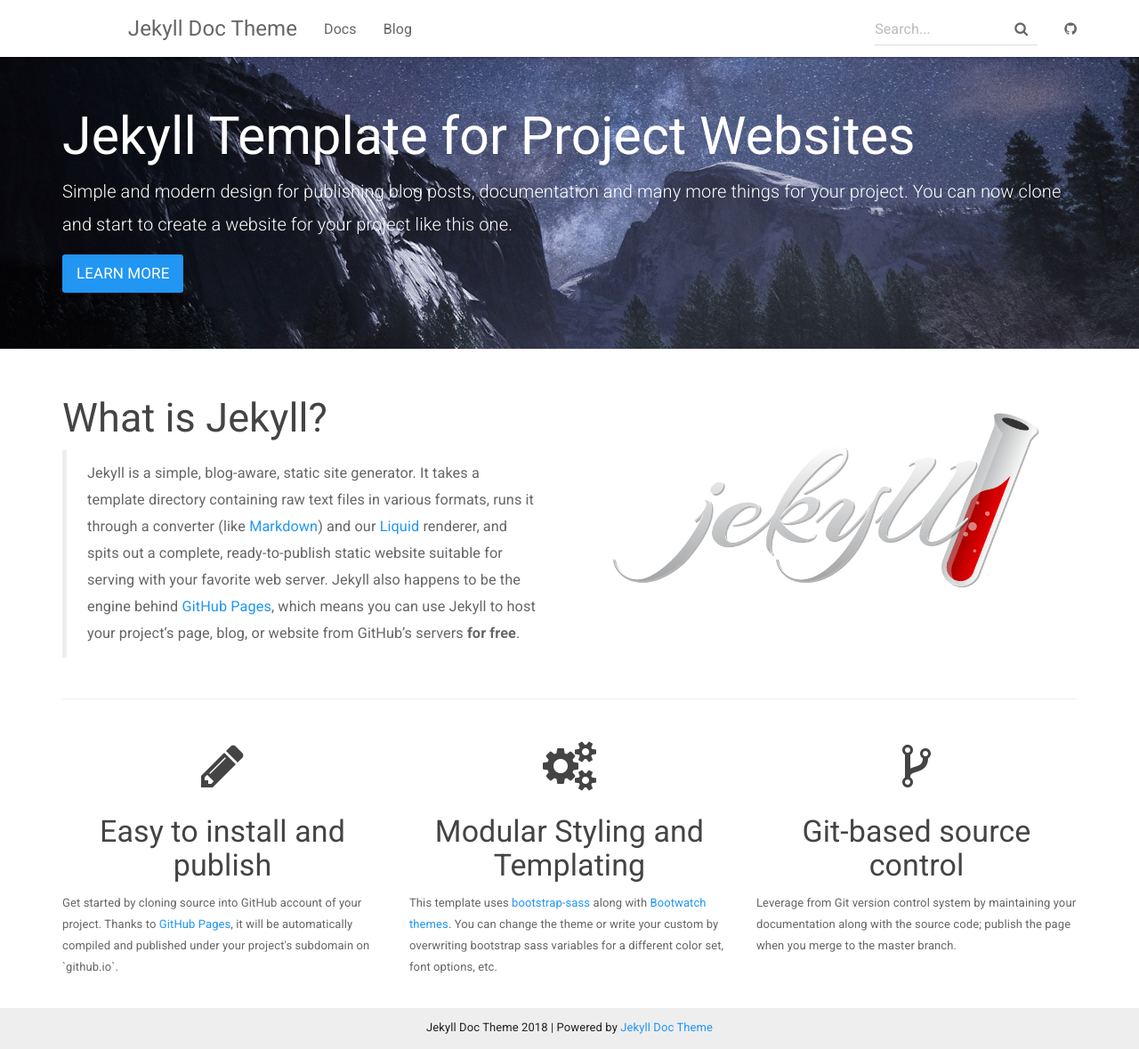
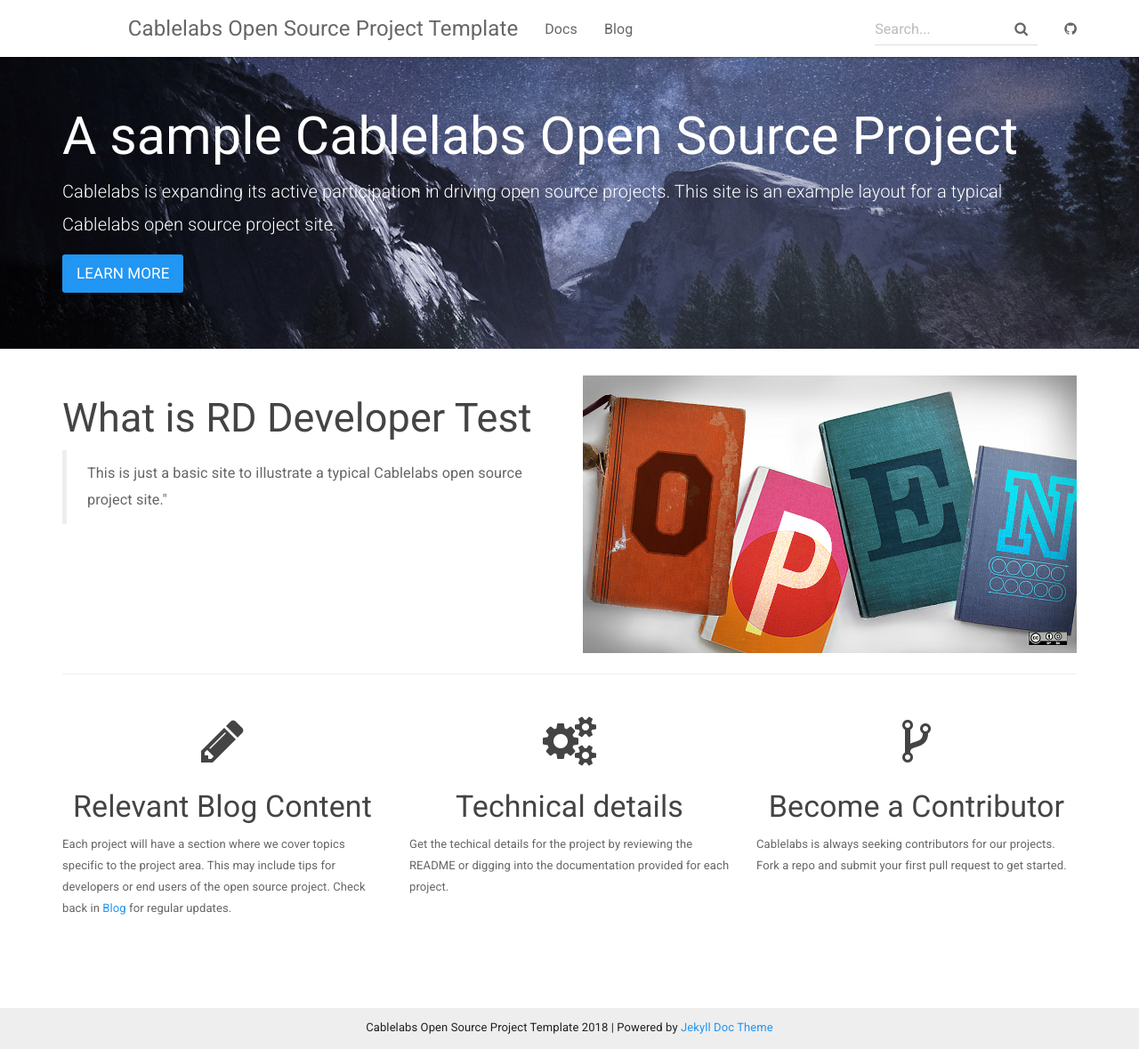
Before and after one commit to cablelabs/rd-dev-test, a Jekyll site: the page built from docs/index.html, in a window 1280 px wide and 1179 px high. Shown: the whole window at 89% size. Built offline with Jekyll 4.4.1, drawn with Linux system fonts in a browser that asks for light colours; nearby versions of some CDN libraries.

Commit message:
updated index content, config and images

```diff
--- a/docs/_config.yml
+++ b/docs/_config.yml
@@ -1,14 +1,14 @@
 # Site settings
-title: Jekyll Doc Theme
+title: Cablelabs Open Source Project Template
 email: your-email@domain.com
 description: >
-  Jekyll Template for Project Websites
+  Cablelabs Example for Open Source Project Websites
   providing documentation and blog post pages.
 
 baseurl: "/rd-dev-test" # the subpath of your site, e.g. /blog/
-url: https://aksakalli.github.io/jekyll-doc-theme # the base hostname & protocol for your site
-git_address: https://github.com/aksakalli/jekyll-doc-theme
-git_edit_address: https://github.com/aksakalli/jekyll-doc-theme/blob/gh-pages
+url: https://cablelabs.github.io/rd-dev-test # the base hostname & protocol for your site
+git_address: https://github.com/cablelabs/rd-dev-test
+git_edit_address: https://github.com/aksakalli/jekyll-doc-theme/docs
 
 # theme options from https://bootswatch.com/
 # comment out this to use default Bootstrap
--- a/docs/index.html
+++ b/docs/index.html
@@ -4,9 +4,9 @@
 
 <div class="header-container jumbotron">
     <div class="container">
-        <h1>Jekyll Template for Project Websites</h1>
-        <p>Simple and modern design for publishing blog posts, documentation and many more things for your project.
-          You can now clone and start to create a website for your project like this one.</p>
+        <h1>A sample Cablelabs Open Source Project</h1>
+        <p>Cablelabs is expanding its active participation in driving open source projects. This site is an example layout
+        for a typical Cablelabs open source project site.</p>
         <p><a class="btn btn-primary btn-lg" href="{{ "/docs/home/" | prepend: site.baseurl }}" role="button">Learn more</a></p>
     </div>
 </div>
@@ -16,21 +16,14 @@
 
     <div class="row">
         <div class="col-md-6">
-            <h2 class="header-light regular-pad">What is Jekyll?</h2>
+            <h2 class="header-light regular-pad">What is RD Developer Test</h2>
             <blockquote>
-              <p>Jekyll is a simple, blog-aware, static site generator. It takes a template
-              directory containing raw text files in various formats, runs it through
-              a converter (like <a href="https://daringfireball.net/projects/markdown/">Markdown</a>)
-              and our <a href="https://github.com/Shopify/liquid/wiki">Liquid</a> renderer, and
-              spits out a complete, ready-to-publish static website suitable
-              for serving with your favorite web server. Jekyll also happens to be the engine
-              behind <a href="https://pages.github.com">GitHub Pages</a>, which means you can use Jekyll
-              to host your project’s page, blog, or website from GitHub’s servers <strong>for
-              free</strong>.</p>
+              <p>This is just a basic site to illustrate a typical Cablelabs open source
+                project site."</p>
             </blockquote>
         </div>
         <div class="col-md-6 text-center">
-            <img src="img/jekyll-dark.png" alt="" class="img-responsive">
+            <img src="img/open-books.jpg" alt="" class="img-responsive">
         </div>
     </div>
 
@@ -39,22 +32,21 @@
     <div class="row">
         <div class="col-sm-4">
             <h1 class="text-center"><i class="fa fa-pencil" aria-hidden="true"></i></h1>
-            <h3 class="text-center">Easy to install and publish</h3>
-            <p>Get started by cloning source into GitHub account of your project. Thanks to <a href="https://pages.github.com">GitHub Pages</a>,
-              it will be automatically compiled and published under your project's subdomain on `github.io`.
+            <h3 class="text-center">Relevant Blog Content</h3>
+            <p>Each project will have a section where we cover topics specific to the project area.  This may include
+              tips for developers or end users of the open source project.  Check back in <a href="{{ "/blog/" | prepend: site.baseurl }}">Blog</a>
+              for regular updates.
             </p>
         </div>
         <div class="col-sm-4">
             <h1 class="text-center"><i class="fa fa-cogs" aria-hidden="true"></i></h1>
-            <h3 class="text-center">Modular Styling and Templating</h3>
-            <p>This template uses <a href="https://github.com/twbs/bootstrap-sass">bootstrap-sass</a> along with <a href="https://bootswatch.com/">Bootwatch themes</a>.
-            You can change the theme or write your custom by overwriting bootstrap sass variables for a different color set, font options, etc.</p>
+            <h3 class="text-center">Technical details</h3>
+            <p>Get the techical details for the project by reviewing the README or digging into the documentation provided for each project.</p>
         </div>
         <div class="col-sm-4">
             <h1 class="text-center"><i class="fa fa-code-fork" aria-hidden="true"></i></h1>
-            <h3 class="text-center">Git-based source control</h3>
-            <p>Leverage from Git version control system by
-              maintaining your documentation along with the source code; publish the page when you merge to the master branch.</p>
+            <h3 class="text-center">Become a Contributor</h3>
+            <p>Cablelabs is always seeking contributors for our projects.  Fork a repo and submit your first pull request to get started.</p>
         </div>
     </div>
 
```
Also changed, not shown: docs/img/open-books.jpg (added).
